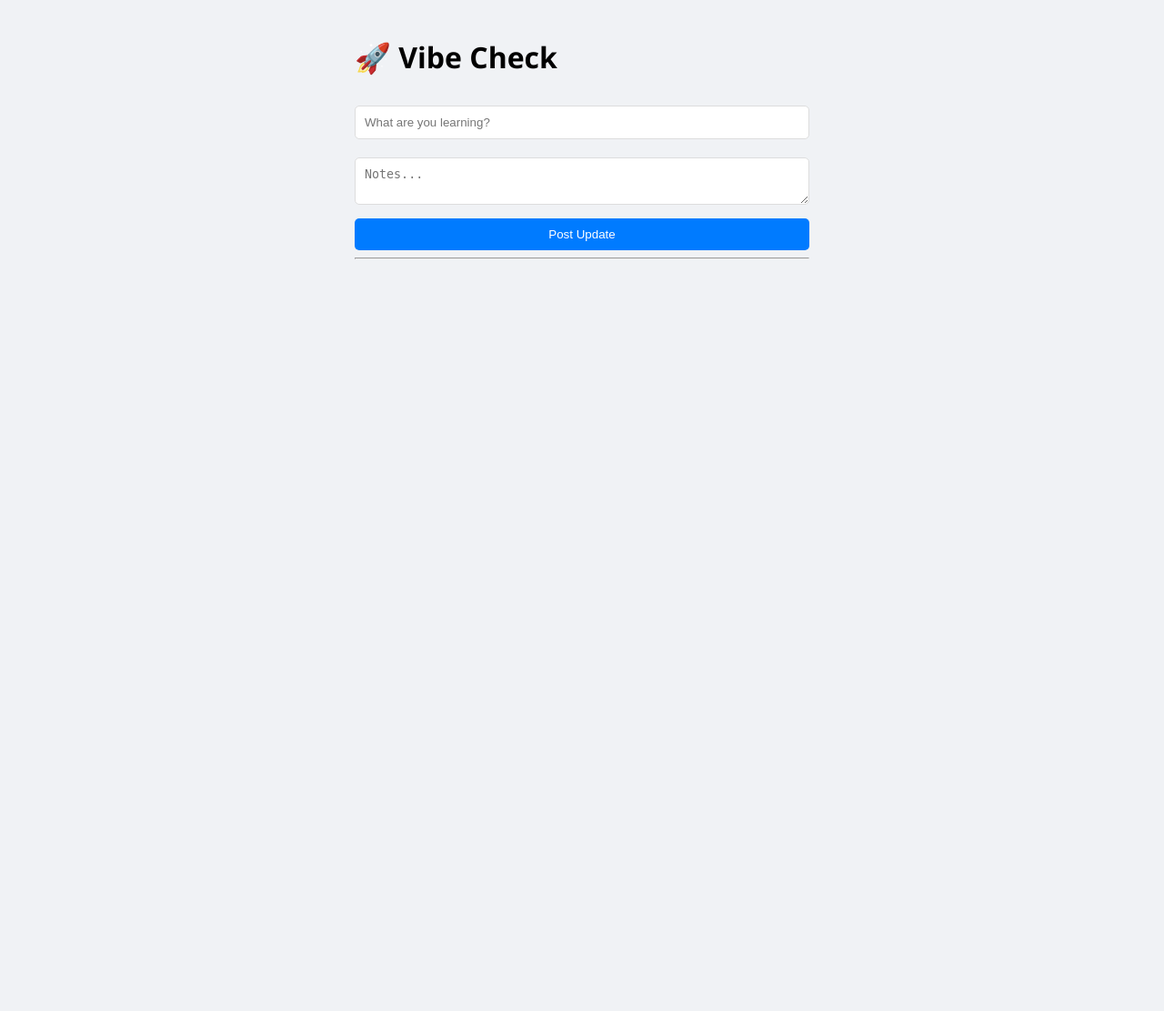
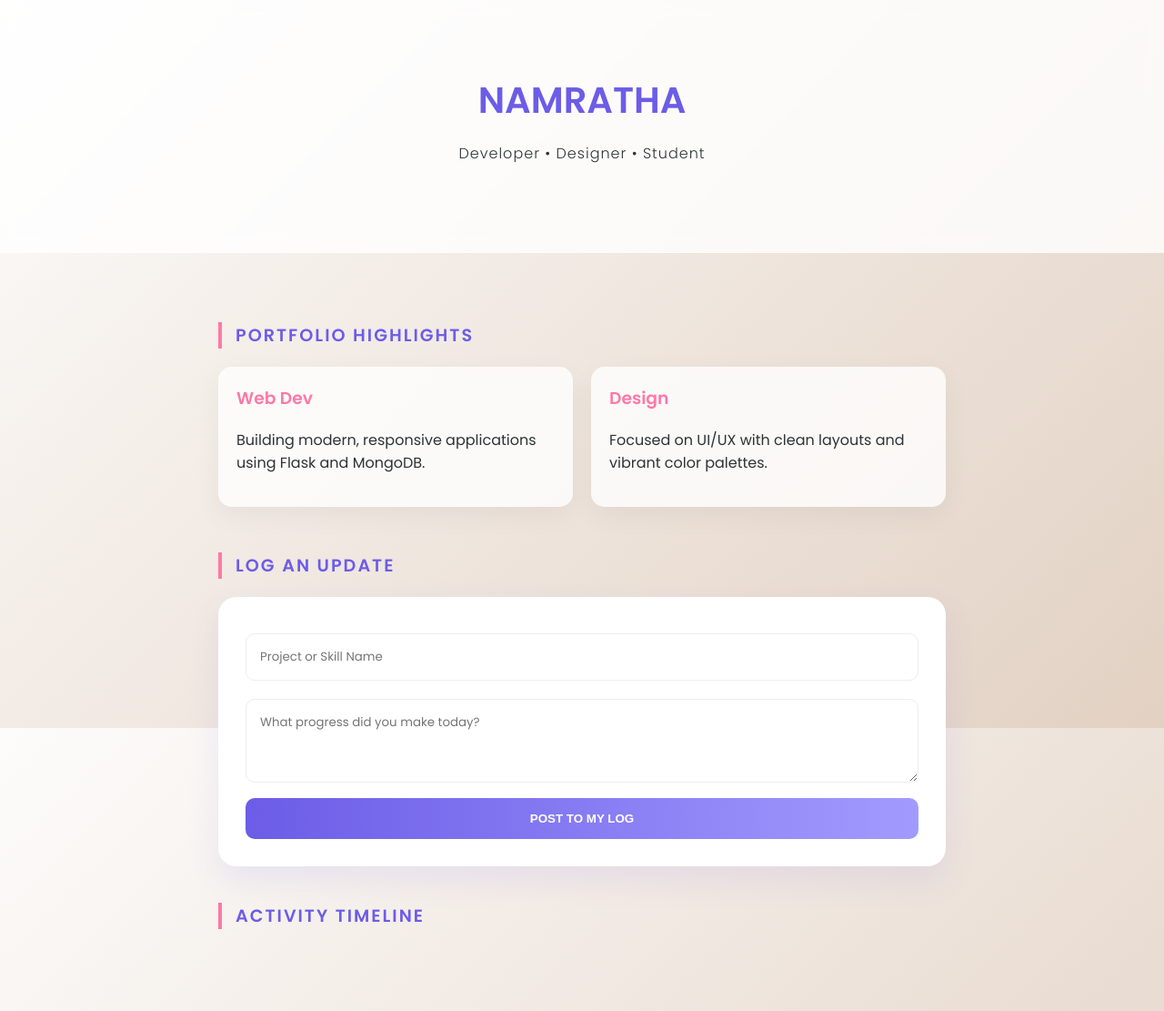
Before and after one commit to Namratha-beeresh/my_project, a Flask app: page / in a window 1280 px wide. Shown: the whole page at 91% size. Before the commit the page ends 285 px from the top, so only its background shows below. Run offline with Flask 3, Linux system fonts and the light colour scheme; data that the repository does not hold is empty.

Commit message:
Final pathing and DB fix

```diff
--- a/templates/index.html
+++ b/templates/index.html
@@ -1,27 +1,160 @@
 <!DOCTYPE html>
-<html>
+<html lang="en">
 <head>
-    <title>Abhishek's Vibe Check</title>
+    <meta charset="UTF-8">
+    <meta name="viewport" content="width=device-width, initial-scale=1.0">
+    <title>Namratha | Portfolio & Vibe Check</title>
+    <link href="https://fonts.googleapis.com/css2?family=Poppins:wght@300;400;600&display=swap" rel="stylesheet">
     <style>
-        body { font-family: 'Segoe UI', sans-serif; max-width: 500px; margin: auto; padding: 20px; background: #f0f2f5; }
-        .card { background: white; padding: 15px; border-radius: 10px; margin-bottom: 10px; box-shadow: 0 2px 5px rgba(0,0,0,0.1); }
-        input, textarea { width: 100%; margin: 10px 0; padding: 10px; border: 1px solid #ddd; border-radius: 5px; box-sizing: border-box; }
-        button { background: #007bff; color: white; border: none; padding: 10px; width: 100%; border-radius: 5px; cursor: pointer; }
+        :root {
+            --primary: #6c5ce7;
+            --secondary: #a29bfe;
+            --accent: #fd79a8;
+            --bg: #f8f9fd;
+            --glass: rgba(255, 255, 255, 0.8);
+        }
+
+        body {
+            font-family: 'Poppins', sans-serif;
+            background: linear-gradient(135deg, #fdfcfb 0%, #e2d1c3 100%);
+            background-attachment: fixed;
+            color: #2d3436;
+            margin: 0;
+            padding-bottom: 50px;
+        }
+
+        .container { max-width: 800px; margin: auto; padding: 20px; }
+
+        /* Header Section */
+        header {
+            text-align: center;
+            padding: 60px 0;
+            background: var(--glass);
+            backdrop-filter: blur(10px);
+            border-bottom: 1px solid rgba(255,255,255,0.3);
+            margin-bottom: 40px;
+        }
+        header h1 { font-size: 2.5rem; margin: 0; color: var(--primary); }
+        header p { font-weight: 300; letter-spacing: 1px; }
+
+        /* Portfolio Section */
+        .section-title {
+            font-size: 1.2rem;
+            text-transform: uppercase;
+            letter-spacing: 2px;
+            color: var(--primary);
+            margin-bottom: 20px;
+            border-left: 4px solid var(--accent);
+            padding-left: 15px;
+        }
+
+        .portfolio-grid {
+            display: grid;
+            grid-template-columns: 1fr 1fr;
+            gap: 20px;
+            margin-bottom: 50px;
+        }
+
+        .project-box {
+            background: var(--glass);
+            padding: 20px;
+            border-radius: 15px;
+            box-shadow: 0 10px 30px rgba(0,0,0,0.05);
+            transition: transform 0.3s ease;
+        }
+        .project-box:hover { transform: translateY(-5px); }
+        .project-box h3 { margin-top: 0; color: var(--accent); }
+
+        /* The Form Card */
+        .card-form {
+            background: white;
+            padding: 30px;
+            border-radius: 20px;
+            box-shadow: 0 15px 35px rgba(108, 92, 231, 0.1);
+            margin-bottom: 40px;
+        }
+
+        input, textarea {
+            width: 100%;
+            margin: 10px 0;
+            padding: 15px;
+            border: 1px solid #eee;
+            border-radius: 10px;
+            box-sizing: border-box;
+            font-family: inherit;
+        }
+
+        button {
+            background: linear-gradient(to right, var(--primary), var(--secondary));
+            color: white;
+            border: none;
+            padding: 15px;
+            width: 100%;
+            border-radius: 10px;
+            font-weight: 600;
+            cursor: pointer;
+            transition: opacity 0.3s;
+        }
+        button:hover { opacity: 0.9; }
+
+        /* The Feed/Log */
+        .feed-item {
+            background: var(--glass);
+            padding: 20px;
+            border-radius: 15px;
+            margin-bottom: 15px;
+            border-left: 5px solid var(--secondary);
+        }
+        .feed-item strong { color: var(--primary); font-size: 1.1rem; }
+        .feed-item small { float: right; color: #b2bec3; }
+
+        @media (max-width: 600px) {
+            .portfolio-grid { grid-template-columns: 1fr; }
+        }
     </style>
 </head>
 <body>
-    <h1>🚀 Vibe Check</h1>
-    <form action="/add" method="POST">
-        <input type="text" name="skill" placeholder="What are you learning?" required>
-        <textarea name="notes" placeholder="Notes..."></textarea>
-        <button type="submit">Post Update</button>
-    </form>
-    <hr>
-    {% for post in posts %}
-    <div class="card">
-        <strong>{{ post.skill }}</strong> <small>{{ post.date }}</small>
-        <p>{{ post.notes }}</p>
+
+    <header>
+        <div class="container">
+            <h1>NAMRATHA</h1>
+            <p>Developer • Designer • Student</p>
+        </div>
+    </header>
+
+    <div class="container">
+
+        <h2 class="section-title">Portfolio Highlights</h2>
+        <div class="portfolio-grid">
+            <div class="project-box">
+                <h3>Web Dev</h3>
+                <p>Building modern, responsive applications using Flask and MongoDB.</p>
+            </div>
+            <div class="project-box">
+                <h3>Design</h3>
+                <p>Focused on UI/UX with clean layouts and vibrant color palettes.</p>
+            </div>
+        </div>
+
+        <h2 class="section-title">Log an Update</h2>
+        <div class="card-form">
+            <form action="/add" method="POST">
+                <input type="text" name="skill" placeholder="Project or Skill Name" required>
+                <textarea name="notes" rows="3" placeholder="What progress did you make today?"></textarea>
+                <button type="submit">POST TO MY LOG</button>
+            </form>
+        </div>
+
+        <h2 class="section-title">Activity Timeline</h2>
+        {% for post in posts %}
+        <div class="feed-item">
+            <small>{{ post.date }}</small>
+            <strong>{{ post.skill }}</strong>
+            <p>{{ post.notes }}</p>
+        </div>
+        {% endfor %}
+
     </div>
-    {% endfor %}
+
 </body>
 </html>
```
